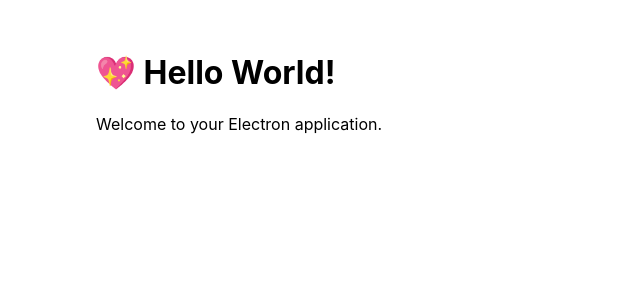
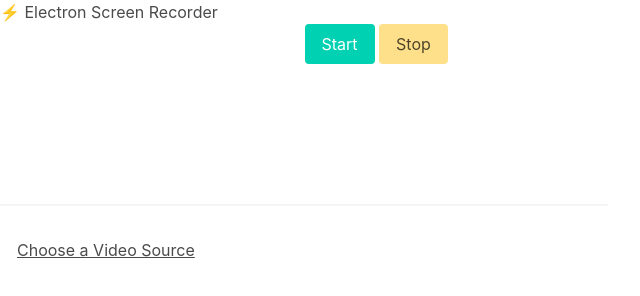
Before and after one commit to AbhinavRobinson/Rec2Elec, an Electron app: page src/index.html in a window 800 px wide. Shown: the whole page, without its empty margins (0-640 px from the left). Drawn offline with nearby package versions, Linux system fonts and the light colour scheme.

Commit message:
🤓 Render View HTML

```diff
--- a/src/index.html
+++ b/src/index.html
@@ -4,9 +4,24 @@
     <meta charset="UTF-8">
     <title>Hello World!</title>
     <link rel="stylesheet" href="index.css">
+    <script defer src="render.js"></script>
+    <link
+      rel="stylesheet"
+      href="https://cdn.jsdelivr.net/npm/bulma@0.8.0/css/bulma.min.css"
+    />
   </head>
   <body>
-    <h1>💖 Hello World!</h1>
-    <p>Welcome to your Electron application.</p>
+    <h1>⚡ Electron Screen Recorder</h1>
+
+    <video></video>
+
+    <button id="startBtn" class="button is-primary">Start</button>
+    <button id="stopBtn" class="button is-warning">Stop</button>
+
+    <hr />
+
+    <button id="videoSelectBtn" class="button is-text">
+      Choose a Video Source
+    </button>
   </body>
 </html>
--- a/src/index.js
+++ b/src/index.js
@@ -11,6 +11,9 @@
   const mainWindow = new BrowserWindow({
     width: 800,
     height: 600,
+    webPreferences: {
+      nodeIntegration: true,
+    }
   });
 
   // and load the index.html of the app.
```
Also changed, not shown: src/render.js (added).
